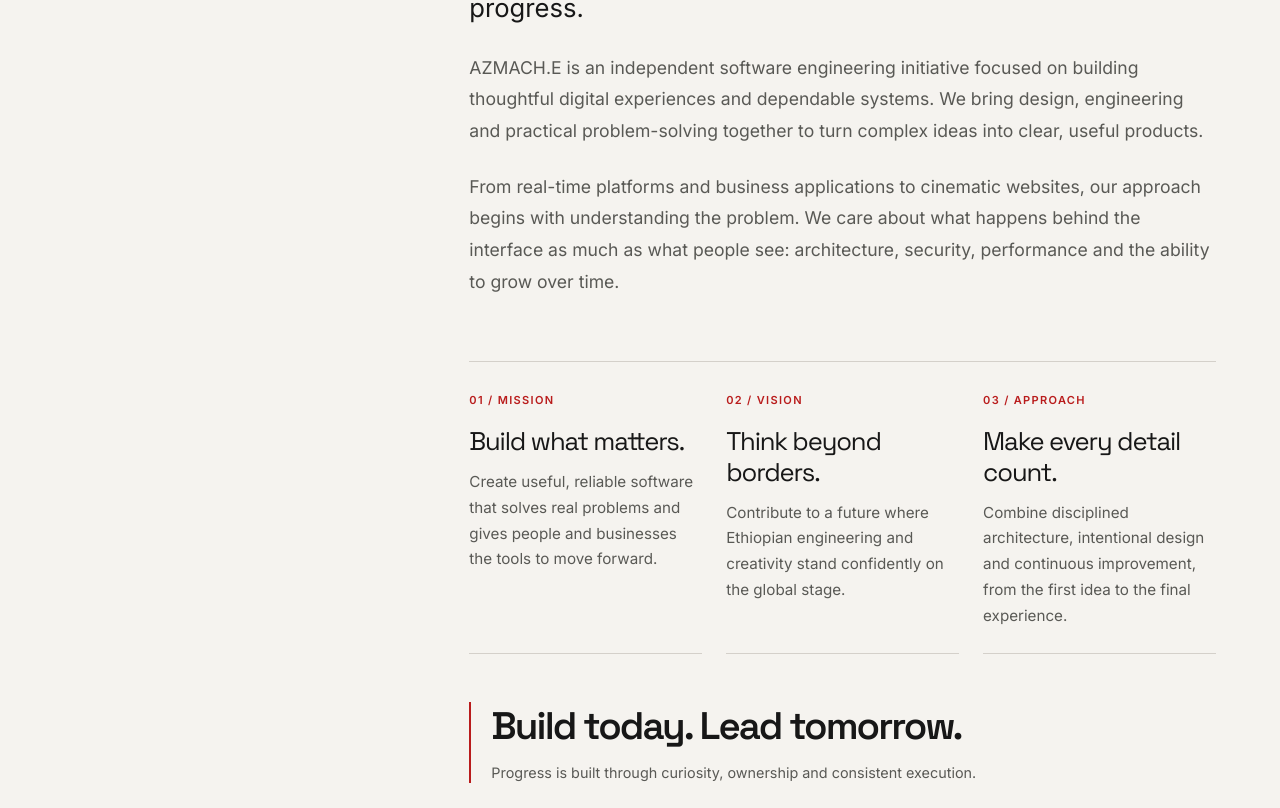
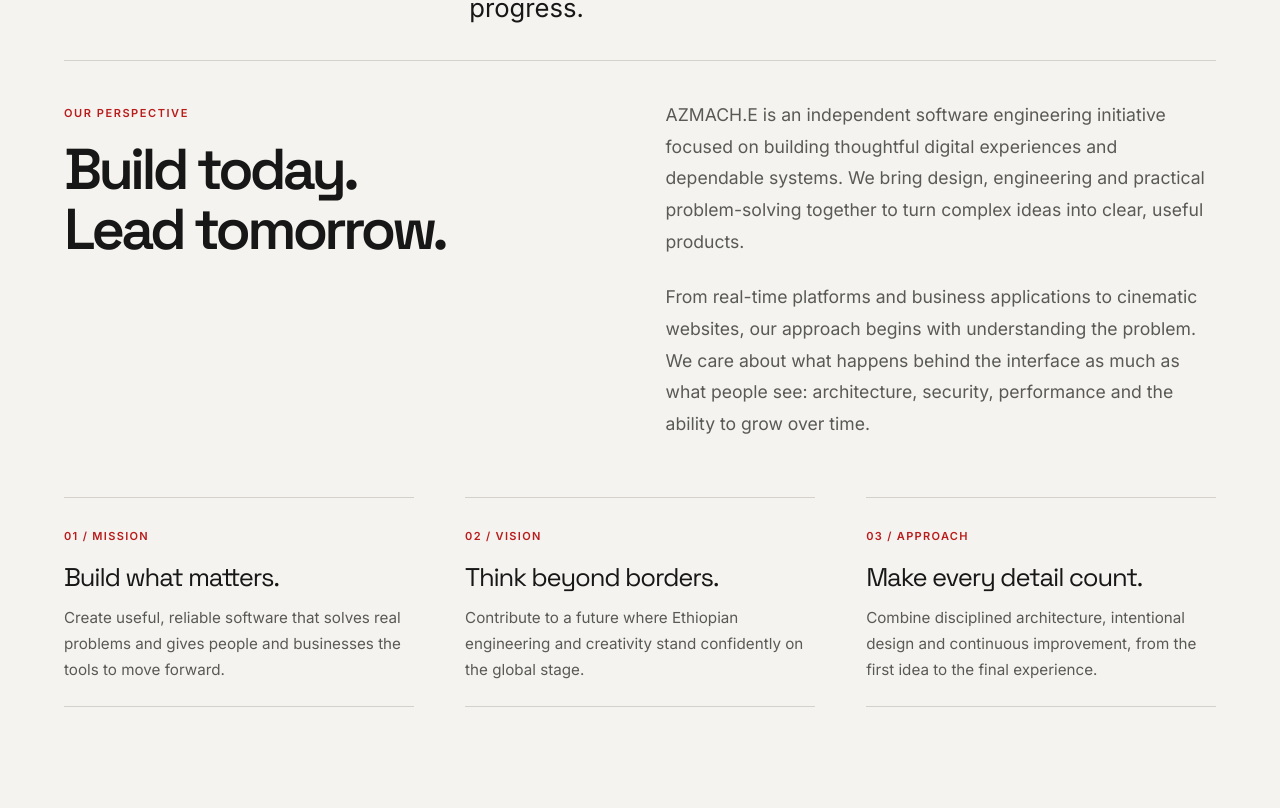
Before and after one commit to mkcoder1218/azmach, a Next.js app in the folder apps/web/: page / in a window 1280 px wide. Shown: the part 2992-3800 px from the top of the page. Built offline with nearby package versions, Linux system fonts and the light colour scheme.

Commit message:
fix: align about content with full-width editorial layout

```diff
--- a/apps/web/src/app/page.tsx
+++ b/apps/web/src/app/page.tsx
@@ -191,26 +191,30 @@ export default function HomePage() {
           <div>
             <h2 id="about-title">Built with purpose.</h2>
             <p style={{ maxWidth: '48rem', fontSize: 'clamp(1.2rem, 2vw, 1.65rem)', lineHeight: 1.55, color: 'var(--foreground)' }}>Ethiopian roots. Global ambition. We believe technology should do more than work — it should create meaningful progress.</p>
-            <p style={{ maxWidth: '48rem' }}>AZMACH.E is an independent software engineering initiative focused on building thoughtful digital experiences and dependable systems. We bring design, engineering and practical problem-solving together to turn complex ideas into clear, useful products.</p>
+          </div>
+          <div style={{ gridColumn: '1 / -1', display: 'grid', gridTemplateColumns: 'repeat(auto-fit, minmax(min(100%, 340px), 1fr))', gap: 'clamp(1.5rem, 4vw, 4rem)', alignItems: 'start', borderTop: '1px solid var(--line)', paddingTop: 'clamp(1.5rem, 3vw, 2.5rem)' }}>
+            <div data-reveal="">
+              <span style={{ fontSize: '.69rem', fontWeight: 600, letterSpacing: '.14em', textTransform: 'uppercase', color: 'var(--accent)' }}>Our perspective</span>
+              <div style={{ marginTop: '1rem', fontFamily: 'var(--font-space), sans-serif', fontSize: 'clamp(2rem, 4.5vw, 4rem)', fontWeight: 600, letterSpacing: '-.065em', lineHeight: 1.05 }}>Build today.<br />Lead tomorrow.</div>
+            </div>
+            <div>
+            <p style={{ maxWidth: '48rem', marginTop: 0 }}>AZMACH.E is an independent software engineering initiative focused on building thoughtful digital experiences and dependable systems. We bring design, engineering and practical problem-solving together to turn complex ideas into clear, useful products.</p>
             <p style={{ maxWidth: '48rem' }}>From real-time platforms and business applications to cinematic websites, our approach begins with understanding the problem. We care about what happens behind the interface as much as what people see: architecture, security, performance and the ability to grow over time.</p>
-            <div style={{ display: 'grid', gridTemplateColumns: 'repeat(auto-fit, minmax(min(100%, 220px), 1fr))', gap: '1.5rem', marginTop: 'clamp(2rem, 5vw, 4rem)', borderTop: '1px solid var(--line)' }}>
+            </div>
+          </div>
+          <div style={{ gridColumn: '1 / -1', display: 'grid', gridTemplateColumns: 'repeat(auto-fit, minmax(min(100%, 260px), 1fr))', gap: 'clamp(1.5rem, 4vw, 4rem)', marginTop: 'clamp(1rem, 2vw, 2rem)' }}>
               {[
                 { label: '01 / Mission', title: 'Build what matters.', description: 'Create useful, reliable software that solves real problems and gives people and businesses the tools to move forward.' },
                 { label: '02 / Vision', title: 'Think beyond borders.', description: 'Contribute to a future where Ethiopian engineering and creativity stand confidently on the global stage.' },
                 { label: '03 / Approach', title: 'Make every detail count.', description: 'Combine disciplined architecture, intentional design and continuous improvement, from the first idea to the final experience.' },
               ].map((item, index) => (
-                <article key={item.label} data-card={index} style={{ paddingTop: '1.5rem', borderBottom: '1px solid var(--line)', paddingBottom: '1.5rem' }}>
+                <article key={item.label} data-card={index} style={{ paddingTop: '1.5rem', borderTop: '1px solid var(--line)', borderBottom: '1px solid var(--line)', paddingBottom: '1.5rem' }}>
                   <span style={{ fontSize: '.69rem', fontWeight: 600, letterSpacing: '.12em', textTransform: 'uppercase', color: 'var(--accent)' }}>{item.label}</span>
                   <h3 style={{ marginTop: '1rem', fontFamily: 'var(--font-space), sans-serif', fontSize: 'clamp(1.35rem, 2vw, 1.8rem)', letterSpacing: '-.045em', lineHeight: 1.2 }}>{item.title}</h3>
                   <p style={{ marginTop: '.75rem', fontSize: '.95rem', lineHeight: 1.7 }}>{item.description}</p>
                 </article>
               ))}
             </div>
-            <div data-reveal="" style={{ marginTop: 'clamp(2rem, 4vw, 3rem)', paddingLeft: '1.25rem', borderLeft: '2px solid var(--accent)' }}>
-              <div style={{ fontFamily: 'var(--font-space), sans-serif', fontWeight: 600, fontSize: 'clamp(1.5rem, 3vw, 2.5rem)', letterSpacing: '-.05em', lineHeight: 1.25 }}>Build today. Lead tomorrow.</div>
-              <div style={{ marginTop: '.75rem', color: 'var(--muted)', fontSize: '.9rem' }}>Progress is built through curiosity, ownership and consistent execution.</div>
-            </div>
-          </div>
         </section>
         <section id="principles" className={styles.principles} aria-labelledby="principles-title">
           <h2 id="principles-title" className={styles.sectionIndex}>02 / Principles</h2>
```
